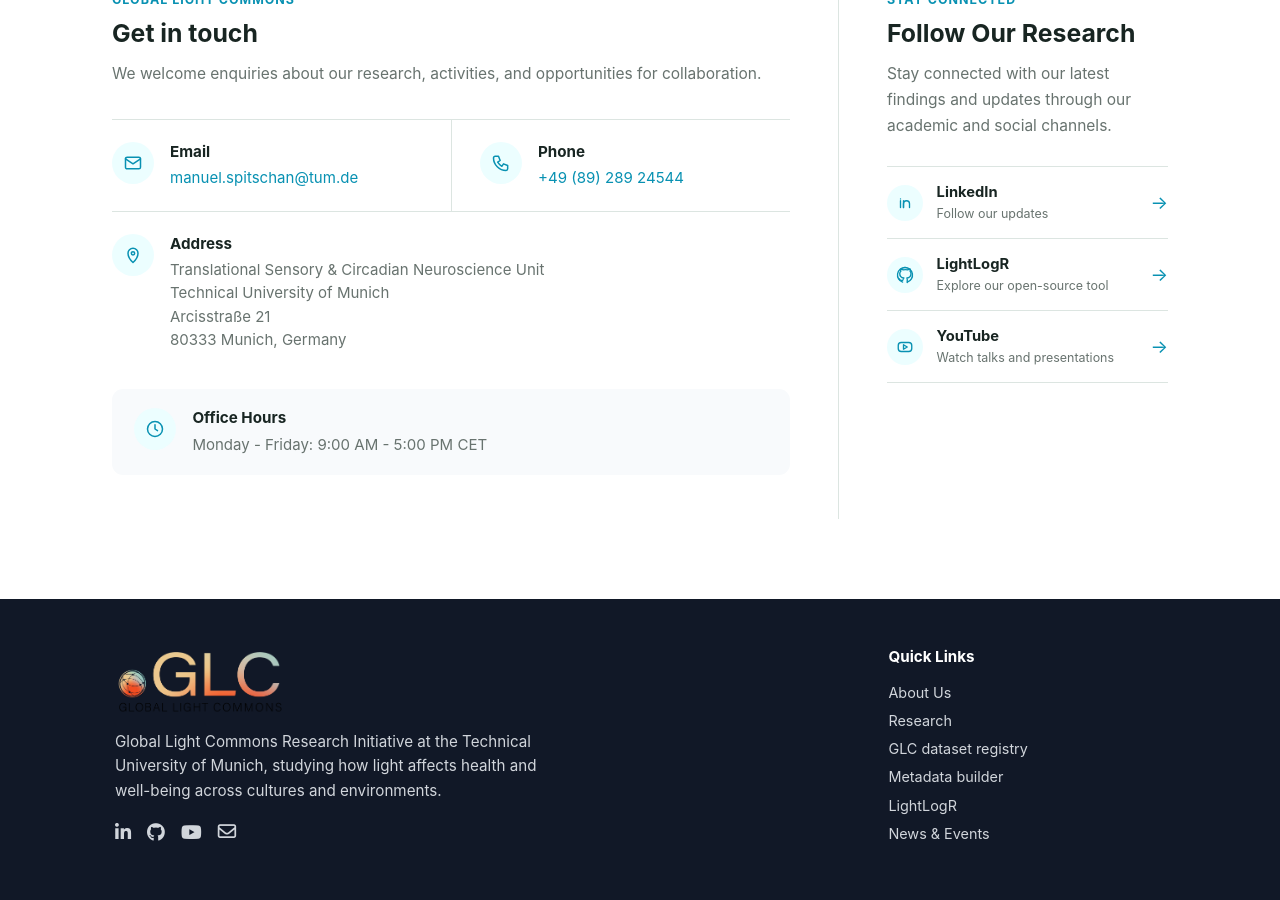
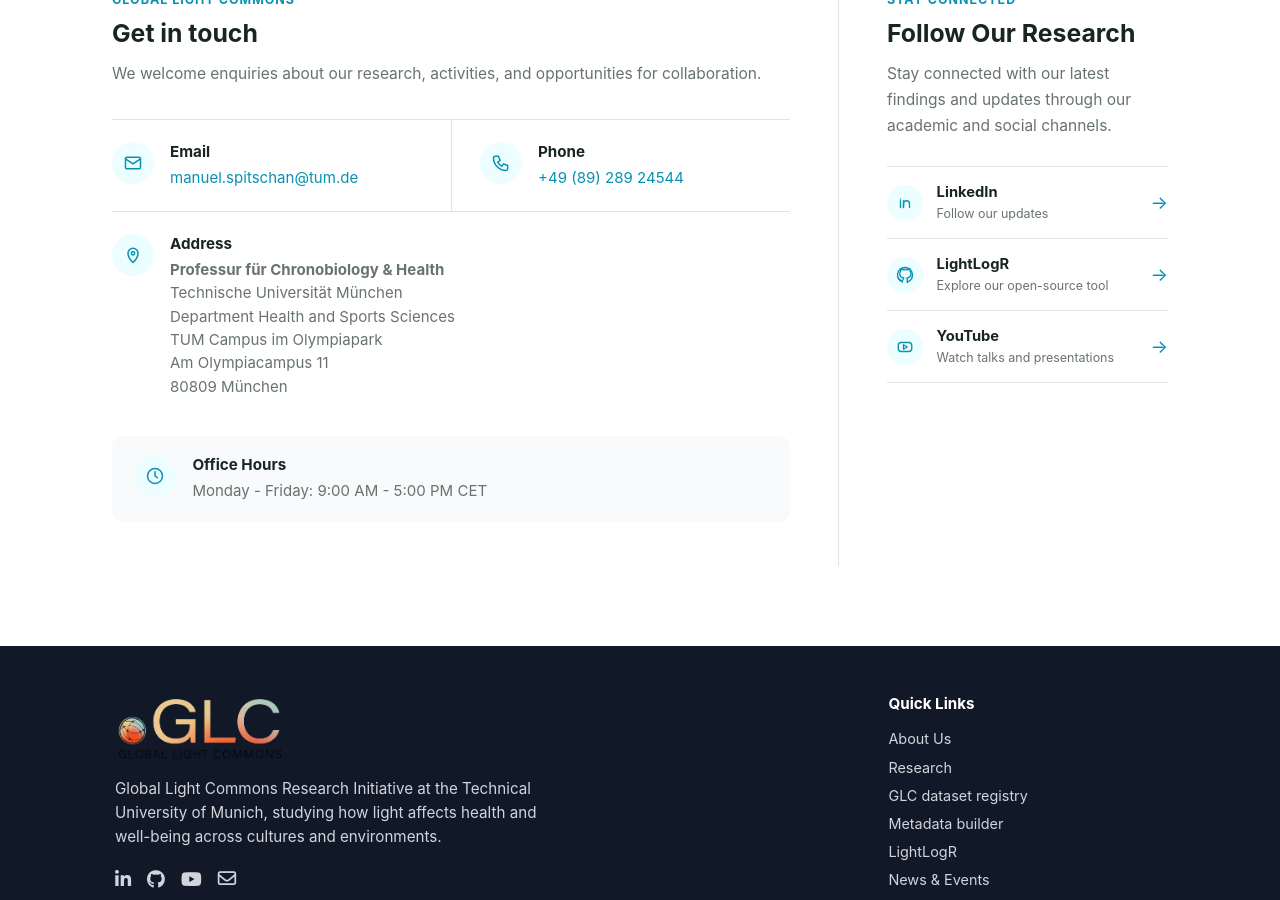
Before and after one commit to GlobalLightCommons/globallightcommons, a Jekyll site: the page built from contact/index.md, in a window 1280 px wide and 900 px high, scrolled down 382 px. Built offline with Jekyll 4.4.1, drawn with Linux system fonts in a browser that asks for light colours.

Commit message:
Update contact address

```diff
--- a/contact/index.md
+++ b/contact/index.md
@@ -107,10 +107,12 @@
             <h3>Address</h3>
 
             <address>
-              Translational Sensory &amp; Circadian Neuroscience Unit<br>
-              Technical University of Munich<br>
-              Arcisstraße 21<br>
-              80333 Munich, Germany
+              <strong>Professur für Chronobiology &amp; Health</strong><br>
+              Technische Universität München<br>
+              Department Health and Sports Sciences<br>
+              TUM Campus im Olympiapark<br>
+              Am Olympiacampus 11<br>
+              80809 München
             </address>
           </div>
 
```
